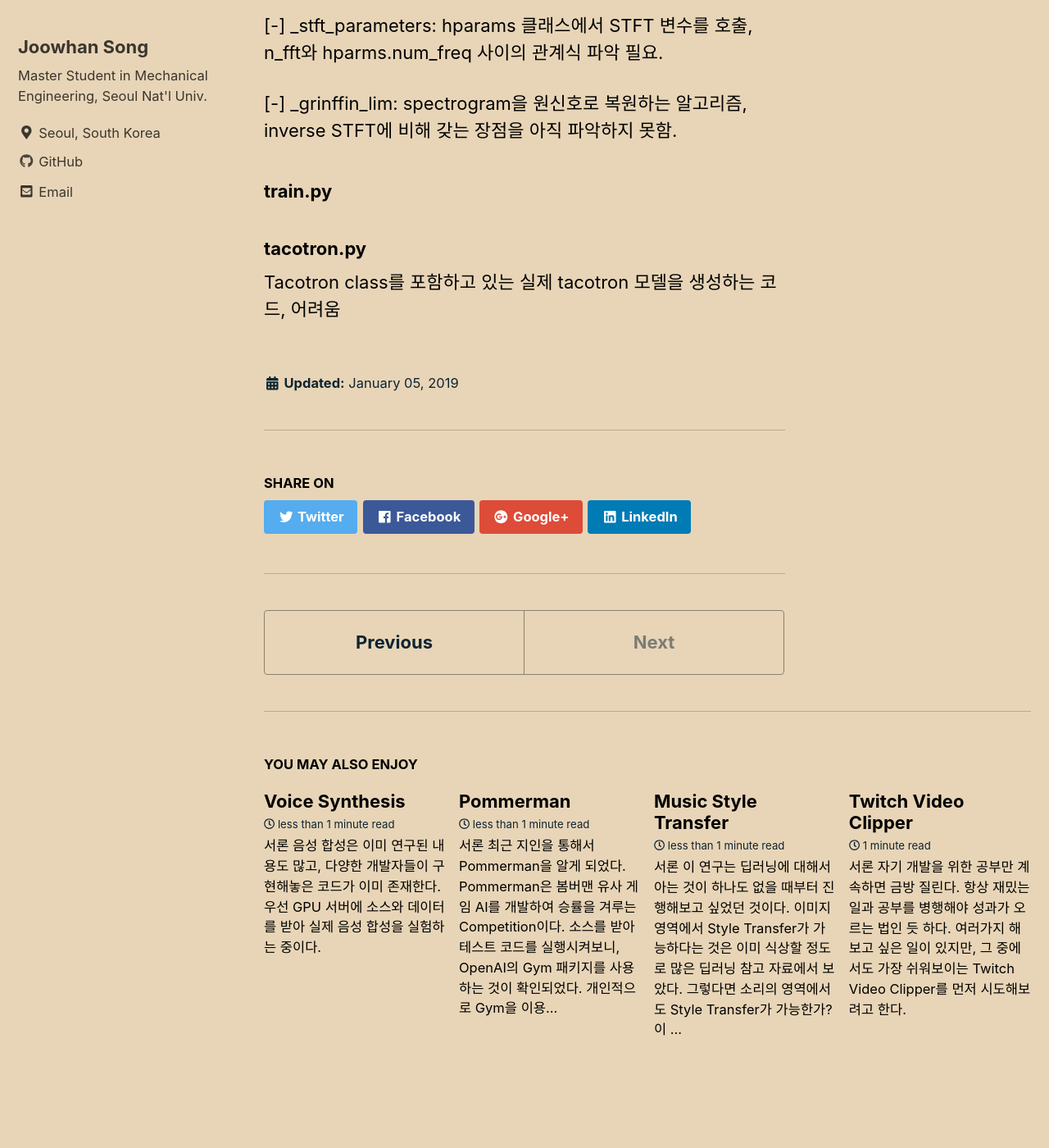
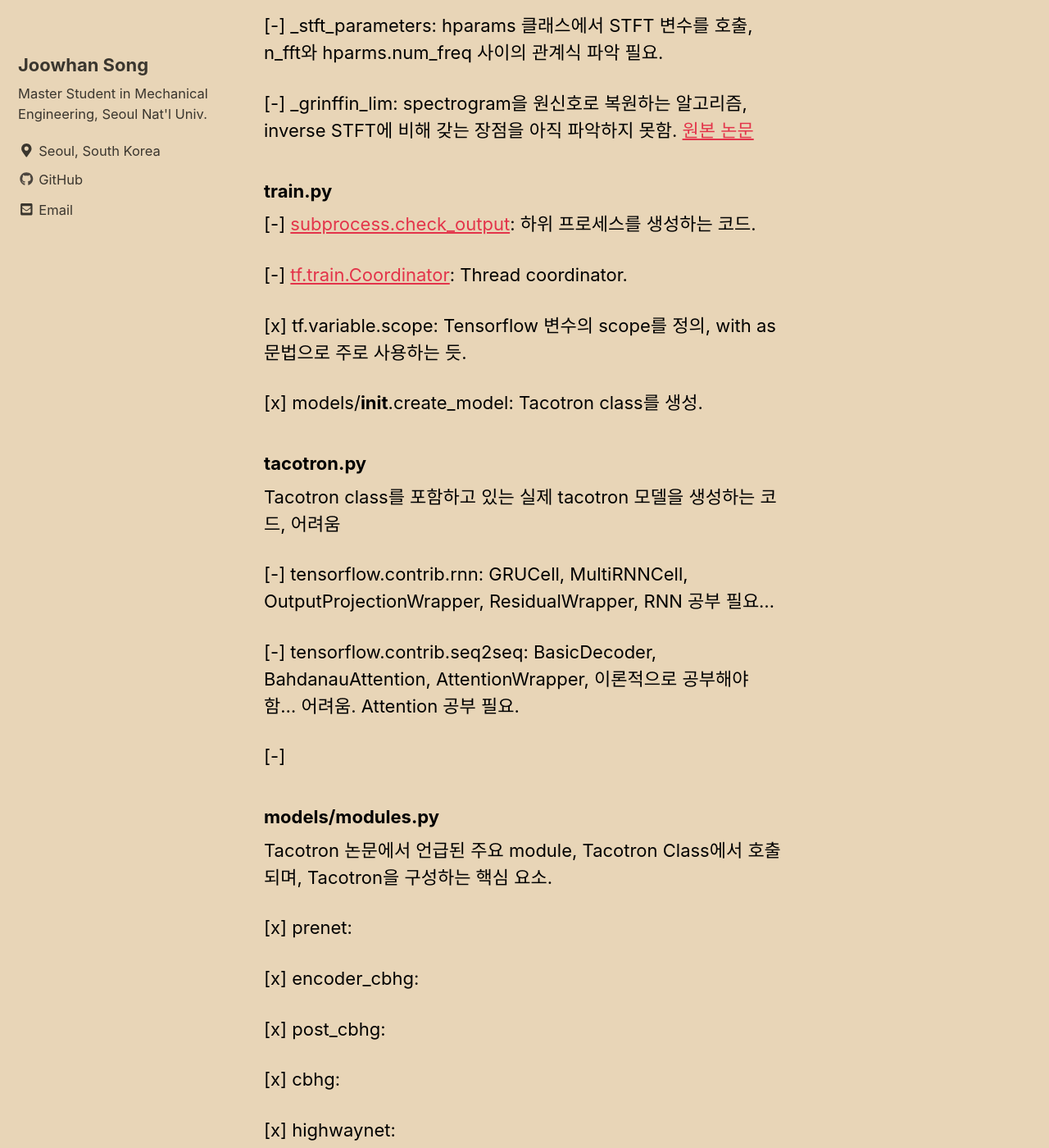
Before and after one commit to Joovvhan/joovvhan.github.io, a Jekyll site: the page built from _posts/2019-01-05-keith-ito-tacotron.md, in a window 1280 px wide and 1400 px high, scrolled down 1824 px. Shown: the whole window at 82% size. Built offline with Jekyll 4.4.1, drawn with Linux system fonts in a browser that asks for light colours; cached includes are drawn as plain includes; nearby versions of some CDN libraries; some of the changed text lies outside the part shown.

Commit message:
Added components of train.py and modules.py

```diff
--- a/_posts/2019-01-05-keith-ito-tacotron.md
+++ b/_posts/2019-01-05-keith-ito-tacotron.md
@@ -30,7 +30,7 @@ librosa 패키지의 wrapper라고 볼 수 있음.
 
 [x] spectrogram: 필터링 수행 후 STFT 적용, abs 적용하고(이 시점에서 데이터가 복소수가 아니게 된다), ref_level_db=20 빼주고, db로 변환
 
-[-] melspectrogram: spectrogram 함수에서 log 취하기 이전에 mel-frequency 가중치를 생성하고 곱하는 것으로 파악. librosa.filters.mel 함수 분석 필요.
+[-] melspectrogram: spectrogram 함수에서 log 취하기 이전에 mel-frequency 가중치를 생성하고 곱하는 것으로 파악. [**librosa.filters.mel**](https://librosa.github.io/librosa/generated/librosa.filters.mel.html) 함수 분석 필요.
 
 [x] _amp_to_db: 주어진 array에 20 * log10 수행. -inf를 방지하지 위해 최소값은 1e-5로 대체.
 
@@ -40,11 +40,39 @@ librosa 패키지의 wrapper라고 볼 수 있음.
 
 [-] _stft_parameters: hparams 클래스에서 STFT 변수를 호출, n_fft와 hparms.num_freq 사이의 관계식 파악 필요.
 
-[-] _grinffin_lim: spectrogram을 원신호로 복원하는 알고리즘, inverse STFT에 비해 갖는 장점을 아직 파악하지 못함.
+[-] _grinffin_lim: spectrogram을 원신호로 복원하는 알고리즘, inverse STFT에 비해 갖는 장점을 아직 파악하지 못함. [원본 논문](http://citeseerx.ist.psu.edu/viewdoc/download?doi=10.1.1.306.7858&rep=rep1&type=pdf)
+
 
 
 ### train.py
+[-] [subprocess.check_output](https://docs.python.org/3/library/subprocess.html#subprocess.check_output): 하위 프로세스를 생성하는 코드.
 
+[-] [tf.train.Coordinator](https://www.tensorflow.org/api_docs/python/tf/train/Coordinator?hl=ko): Thread coordinator.
+
+[x] tf.variable.scope: Tensorflow 변수의 scope를 정의, with as 문법으로 주로 사용하는 듯.
+
+[x] models/__init__.create_model: Tacotron class를 생성.
 
 ### tacotron.py
 Tacotron class를 포함하고 있는 실제 tacotron 모델을 생성하는 코드, 어려움
+
+[-] tensorflow.contrib.rnn: GRUCell, MultiRNNCell, OutputProjectionWrapper, ResidualWrapper, RNN 공부 필요...
+
+[-] tensorflow.contrib.seq2seq: BasicDecoder, BahdanauAttention, AttentionWrapper, 이론적으로 공부해야 함... 어려움. Attention 공부 필요.
+
+[-]
+
+### models/modules.py
+Tacotron 논문에서 언급된 주요 module, Tacotron Class에서 호출되며, Tacotron을 구성하는 핵심 요소.
+
+[x] prenet:
+
+[x] encoder_cbhg:
+
+[x] post_cbhg:
+
+[x] cbhg:
+
+[x] highwaynet:
+
+[x] conv1d:
```
